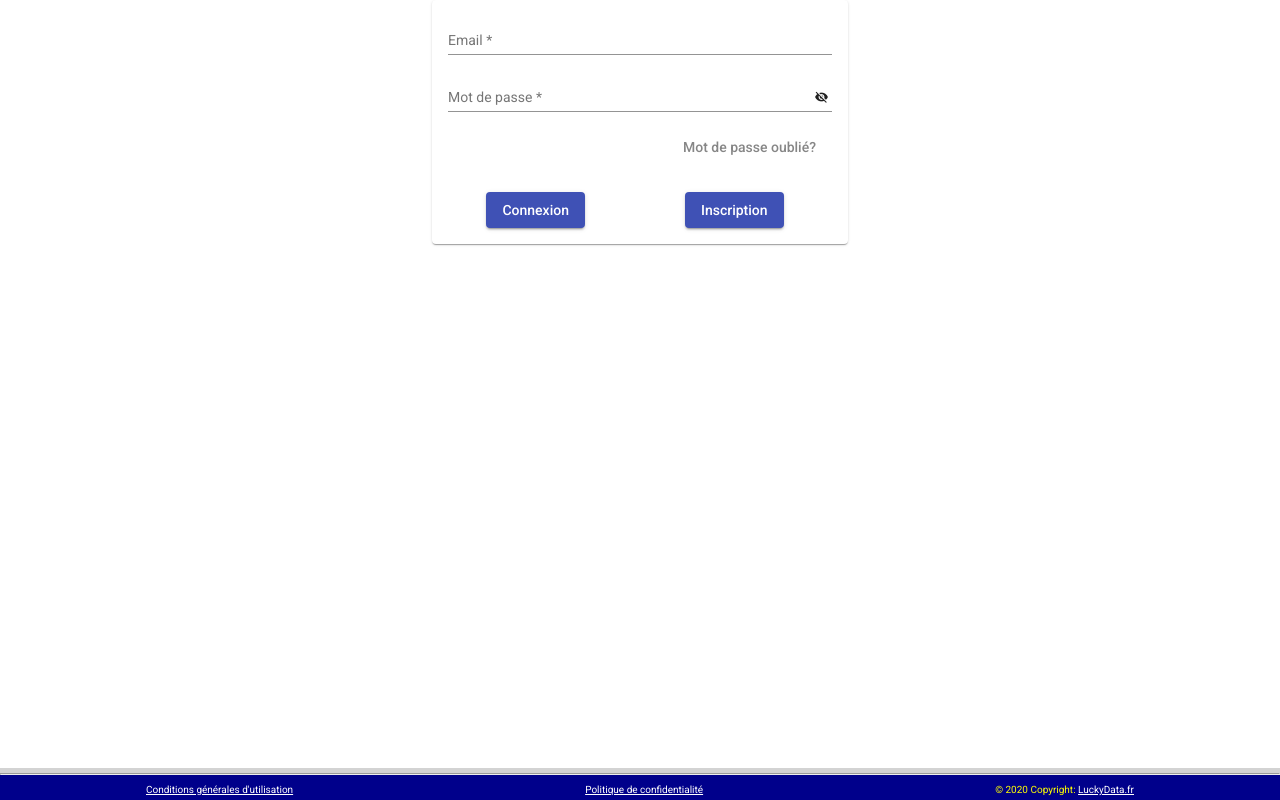
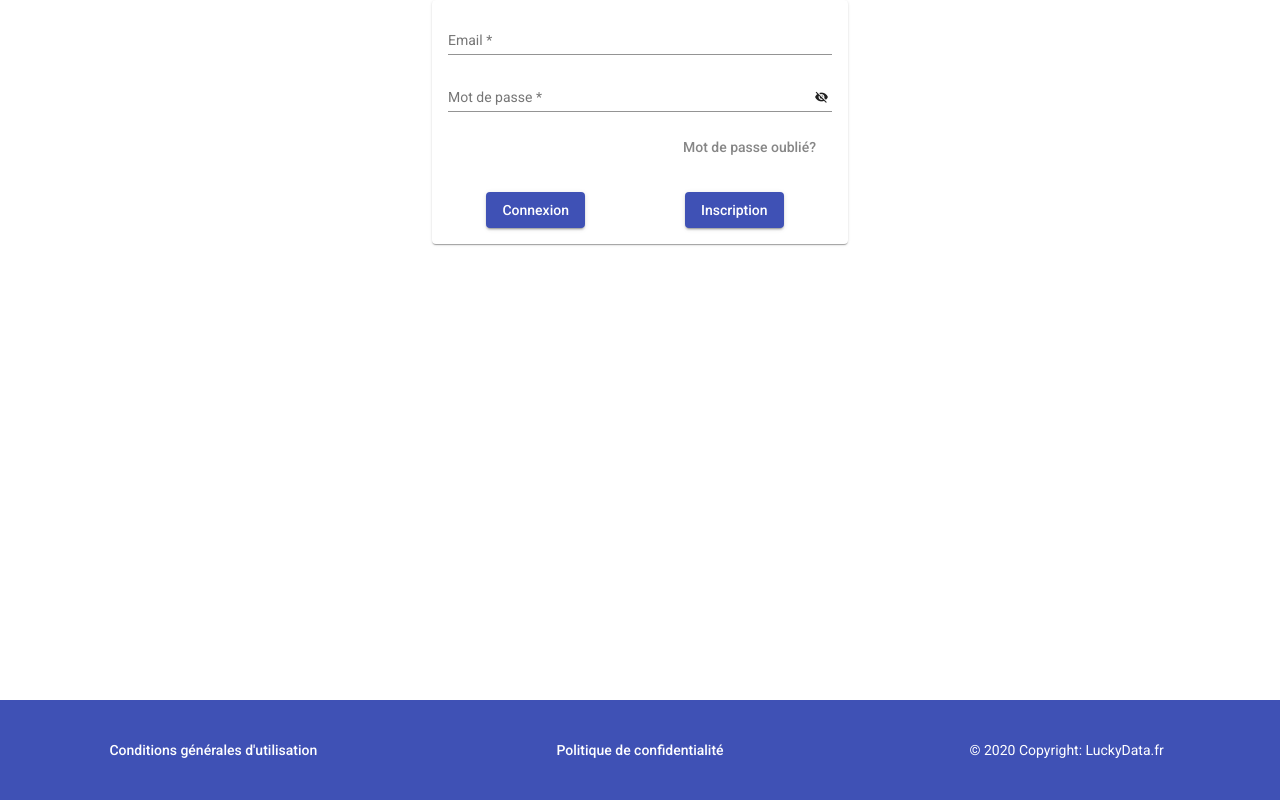
Before and after one commit to terencecode/lucky-data, an Angular app in the folder lucky-data-application/: page / in a window 1280 px wide. Built offline with nearby package versions, Linux system fonts and the light colour scheme.

Commit message:
Redesigned footer

```diff
--- a/lucky-data-application/src/app/component/footer/footer.component.html
+++ b/lucky-data-application/src/app/component/footer/footer.component.html
@@ -2,16 +2,15 @@
 <footer class="footer ">
 
   <div class="container">
-    <hr class="clearfix pb-2">
     <div class="links">
       <div class="footer-CGU">
-        <a style="color: white" href="http://localhost:4200/" >Conditions générales d'utilisation</a>
+        <a mat-button href="http://localhost:4200/" >Conditions générales d'utilisation</a>
       </div>
       <div class="footer-confidential">
-        <a style="color: white" href="http://localhost:4200/" >Politique de confidentialité</a>
+        <a mat-button href="http://localhost:4200/" >Politique de confidentialité</a>
       </div>
       <div class="footer-copyright">
-        © 2020 Copyright: <a style="color: white" href="http://localhost:4200/" >LuckyData.fr</a>
+        © 2020 Copyright: LuckyData.fr
       </div>
     </div>
   </div>
--- a/lucky-data-application/src/app/component/footer/footer.component.sass
+++ b/lucky-data-application/src/app/component/footer/footer.component.sass
@@ -1,23 +1,34 @@
+@import '../../../custom-theme'
+
 .footer
-  position: fixed
+  position: absolute
   bottom: 0
   left: 0
-  font-size: x-small
   width: 100%
-  background-color: lightgrey
-  color: white
+  background-color: mat-color($lucky-data-application-primary)
   text-align: center
 
   .container
-    background-color: Darkblue
+    background-color: mat-color($lucky-data-application-primary)
 
   .links
+    height: 100px
     display: flex
     justify-content: space-around
+    align-items: center
+    color: #fff
+
+    a
+      color: #fff
+
+    a:link, a:visited, a:active
+      text-decoration: none
+
   .footer-copyright
-    color: yellow
-    flex-basis: 1/3%
+    flex: 1
+
   .footer-CGU
-    flex-basis: 1/3%
+    flex: 1
+
   .footer-confidential
-    flex-basis: 1/3%
+    flex: 1
```
